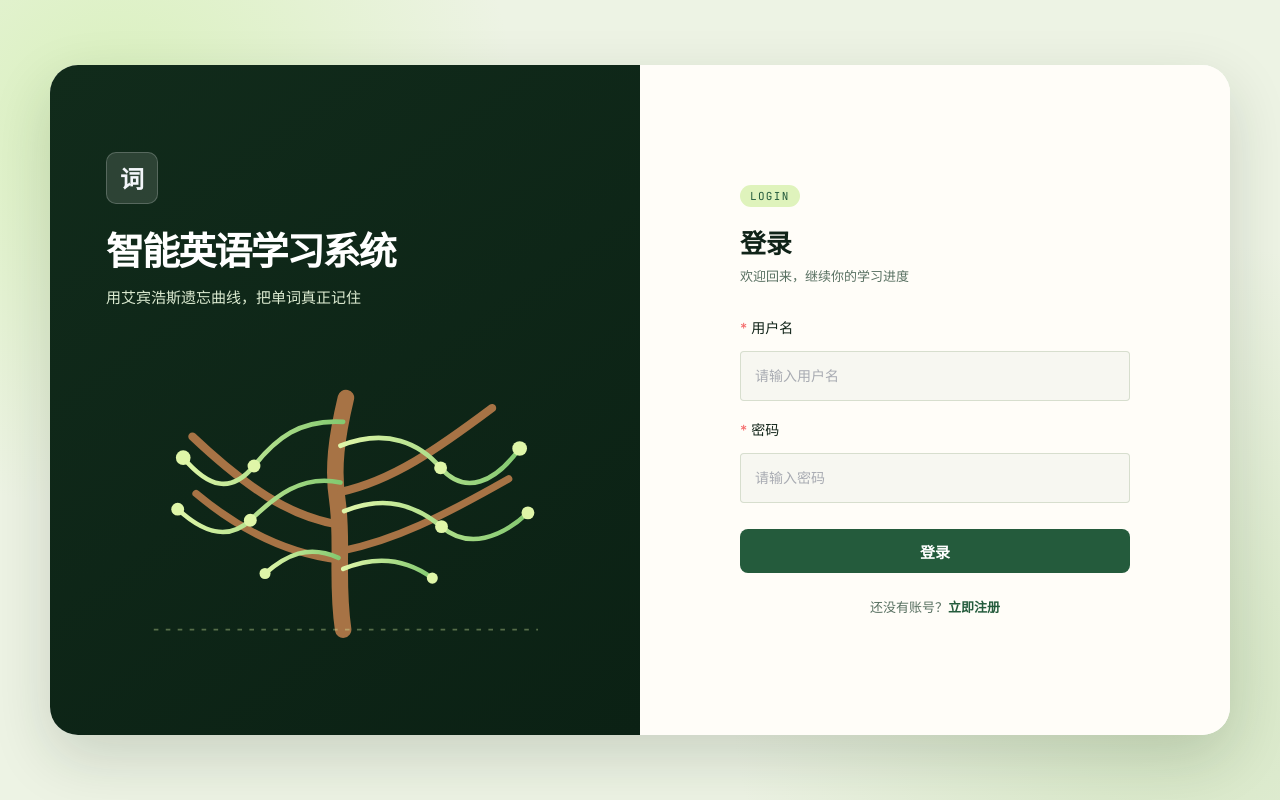
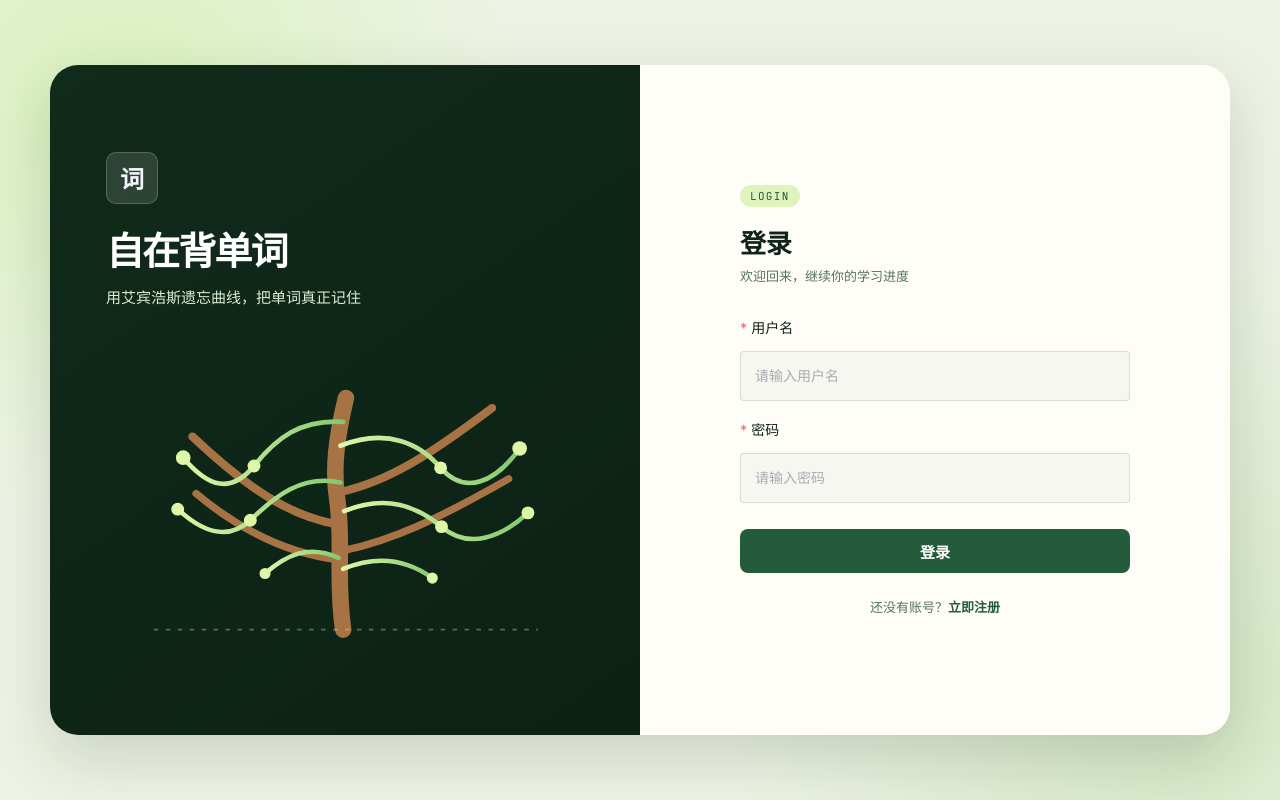
Before and after one commit to wenjie0829/english-learning-system, a Vue app in the folder frontend/: page /login in a window 1280 px wide. Built offline with nearby package versions, Linux system fonts and the light colour scheme.

Commit message:
重命名系统以及修改'详情'图标

```diff
--- a/frontend/index.html
+++ b/frontend/index.html
@@ -3,7 +3,7 @@
 <head>
   <meta charset="UTF-8">
   <meta name="viewport" content="width=device-width, initial-scale=1.0">
-  <title>智能英语学习系统</title>
+  <title>自在背单词</title>
 </head>
 <body>
   <div id="app"></div>
--- a/frontend/src/views/Favorites.vue
+++ b/frontend/src/views/Favorites.vue
@@ -51,8 +51,8 @@
                   <el-button @click="playAudio(favorite.word)" type="primary" size="small">
                     <el-icon><Microphone /></el-icon> 发音
                   </el-button>
-                  <el-button @click="viewDetail(favorite.word)" type="info" size="small">
-                    <el-icon><View /></el-icon> 详情
+                  <el-button @click="viewDetail(favorite.word)" class="detail-btn" size="small">
+                  <el-icon><View /></el-icon> 详情
                   </el-button>
                 </div>
               </div>
@@ -214,4 +214,13 @@ onMounted(() => {
   display: flex;
   gap: 10px;
 }
+
+.detail-btn {
+  --el-button-bg-color: var(--color-amber-tint);
+  --el-button-border-color: var(--color-amber);
+  --el-button-text-color: var(--color-amber);
+  --el-button-hover-bg-color: var(--color-amber);
+  --el-button-hover-border-color: var(--color-amber);
+  --el-button-hover-text-color: #fff;
+}
 </style>
--- a/frontend/src/views/Home.vue
+++ b/frontend/src/views/Home.vue
@@ -4,7 +4,7 @@
       <div class="top-bar-inner">
         <div class="brand">
           <div class="brand-mark"><span>词</span></div>
-          <span class="brand-name dict-heading">智能英语学习系统</span>
+          <span class="brand-name dict-heading">自在背单词</span>
         </div>
         <div class="user-zone">
           <span class="user-greeting">欢迎，{{ userStore.user?.username }}</span>
--- a/frontend/src/views/Login.vue
+++ b/frontend/src/views/Login.vue
@@ -6,7 +6,7 @@
         <div class="brand-mark">
           <span class="brand-mark-glyph">词</span>
         </div>
-        <h1 class="brand-title dict-heading">智能英语学习系统</h1>
+        <h1 class="brand-title dict-heading">自在背单词</h1>
         <p class="brand-tagline">用艾宾浩斯遗忘曲线，把单词真正记住</p>
 
         <div class="curve-wrap">
--- a/frontend/src/views/Register.vue
+++ b/frontend/src/views/Register.vue
@@ -5,7 +5,7 @@
         <div class="brand-mark">
           <span class="brand-mark-glyph">词</span>
         </div>
-        <h1 class="brand-title dict-heading">智能英语学习系统</h1>
+        <h1 class="brand-title dict-heading">自在背单词</h1>
         <p class="brand-tagline">建一张属于你的单词卡片目录</p>
 
         <div class="curve-wrap">
--- a/frontend/src/views/WrongWords.vue
+++ b/frontend/src/views/WrongWords.vue
@@ -47,9 +47,9 @@
                   <el-button @click="playAudio(wrongWord.word)" type="primary" size="small">
                     <el-icon><Microphone /></el-icon> 发音
                   </el-button>
-                  <el-button @click="viewDetail(wrongWord.word)" type="info" size="small">
-                    <el-icon><View /></el-icon> 详情
-                  </el-button>
+                <el-button @click="viewDetail(wrongWord.word)" class="detail-btn" size="small">
+                <el-icon><View /></el-icon> 详情
+                </el-button>
                   <el-button @click="markAsResolved(wrongWord.word.id)" type="success" size="small">
                     <el-icon><Check /></el-icon> 已掌握
                   </el-button>
@@ -225,4 +225,13 @@ onMounted(() => {
   gap: 10px;
   flex-wrap: wrap;
 }
+
+.detail-btn {
+  --el-button-bg-color: var(--color-amber-tint);
+  --el-button-border-color: var(--color-amber);
+  --el-button-text-color: var(--color-amber);
+  --el-button-hover-bg-color: var(--color-amber);
+  --el-button-hover-border-color: var(--color-amber);
+  --el-button-hover-text-color: #fff;
+}
 </style>
```
